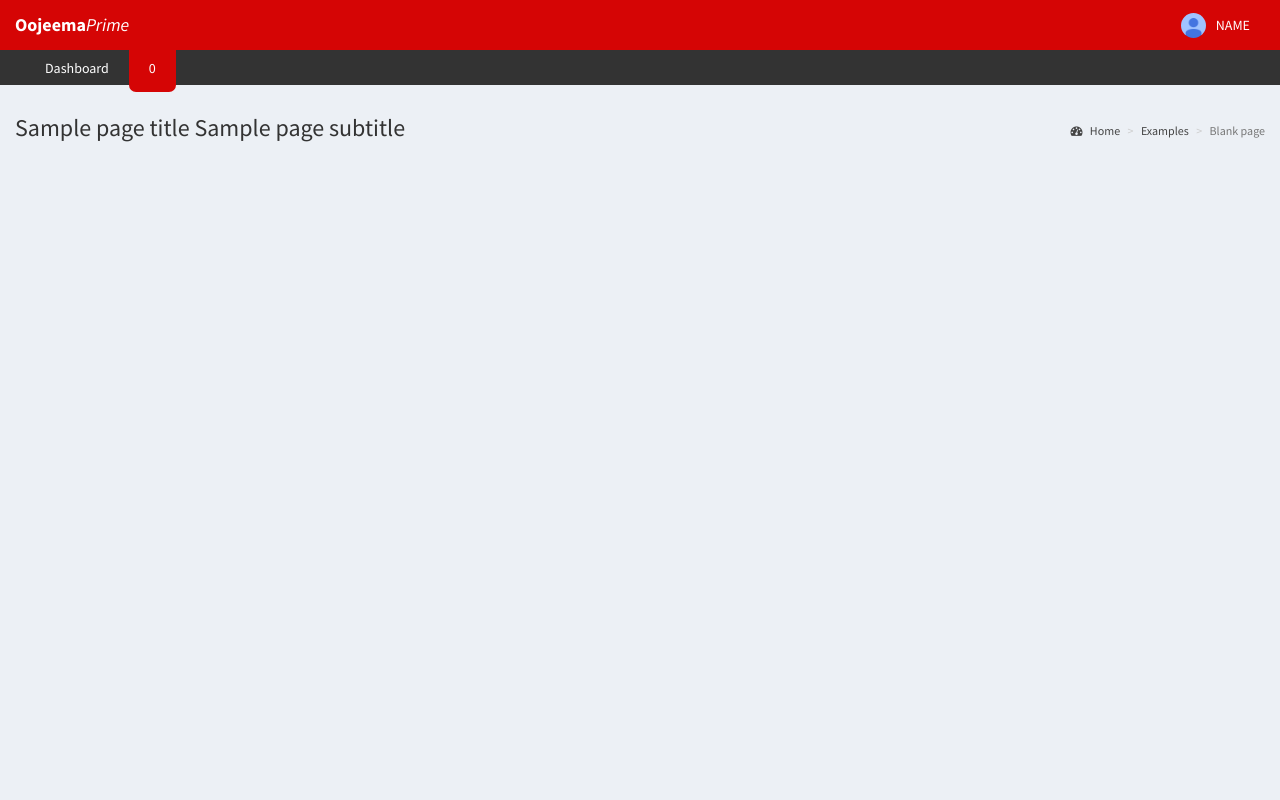
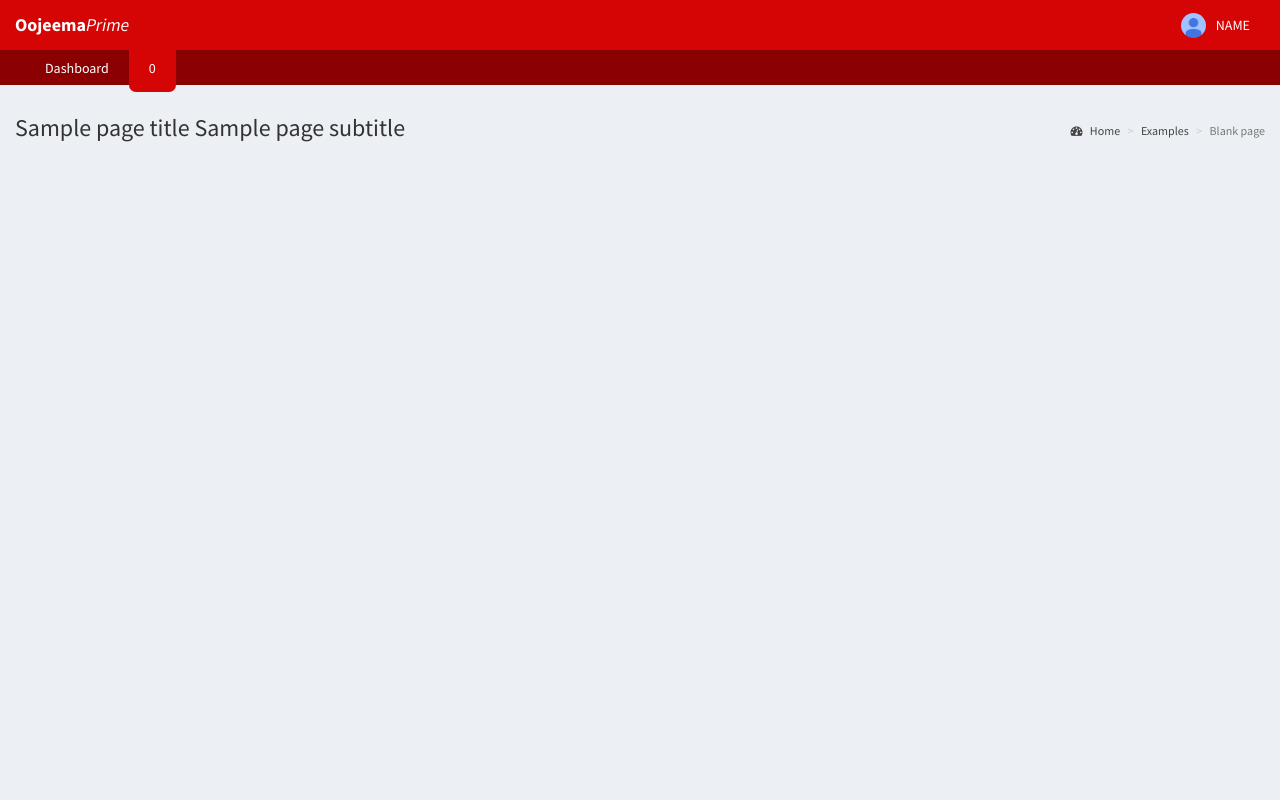
Before and after one commit to terrencenatividad/blogspot, a PHP site: template apanel/view/backend_header.php in a window 1280 px wide. Run offline with PHP 8.4, Linux system fonts and the light colour scheme; the template is opened without the code that fills it: most values are stand-ins (such as "Sample title", 1, 10 or a date in 2020); some libraries are stand-ins or nearby versions.

Commit message:
Update Nav Color

```diff
--- a/apanel/view/assets/css/custom.css
+++ b/apanel/view/assets/css/custom.css
@@ -4,7 +4,7 @@
 @media (min-width:768px) {
 	.navbar-static-top #navbar-collapse {
 		width: 100%;
-		background-color: #333;
+		background-color: darkred;
 		position: absolute;
 		top: 50px;
 		left: 0;
@@ -155,7 +155,10 @@ script + .wrapper > .content-wrapper {
 	background: rgba(0, 0, 0, 0.8);
 	border: solid 2px rgba(0, 0, 0, 0.9);
 }
-
+.btn-checkbox {
+	padding: 5px 5px 4px 5px;
+	min-height: 34px;
+}
 
 
 .asterisk {
```
